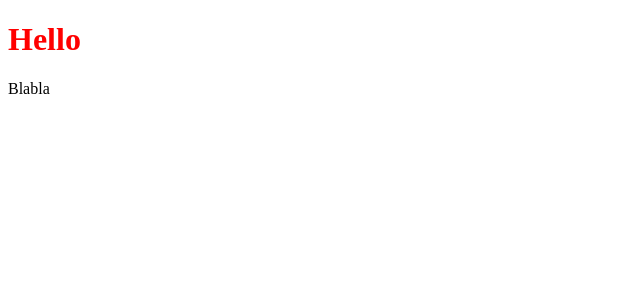
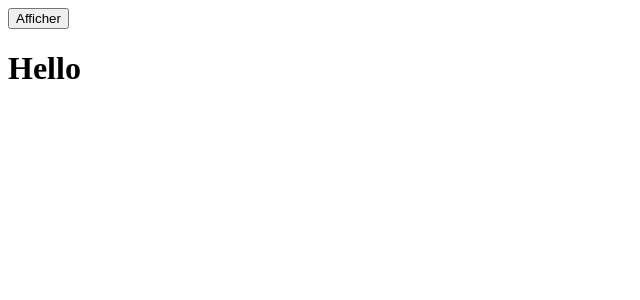
Before and after one commit to GuillemotClement/VUE-LEARN-Cours, a Vue app: page / in a window 1280 px wide. Shown: the top 300 px of the page, without its empty margins (0-640 px from the left). Built offline with nearby package versions, Linux system fonts and the light colour scheme.

Commit message:
Mise en place d'un bouton pour toggle un élément avec v-if

```diff
--- a/src/App.vue
+++ b/src/App.vue
@@ -1,18 +1,12 @@
 <template>
-  <div class="">
-    <h1>Hello</h1>
-    <p>Blabla</p>
-  </div>
+  <button @click="myVal = !myVal">Afficher</button>
+  <h1 v-if="myVal">Hello</h1>
 </template>
 
 <script lang="ts" setup>
-  // Installation sass : npm install -D sass
+  import { ref } from 'vue';
+
+  const myVal = ref(true);
 </script>
 
-<style scoped lang="scss">
-  div {
-    h1 {
-      color: red;
-    }
-  }
-</style>
+<style scoped lang="scss"></style>
```
